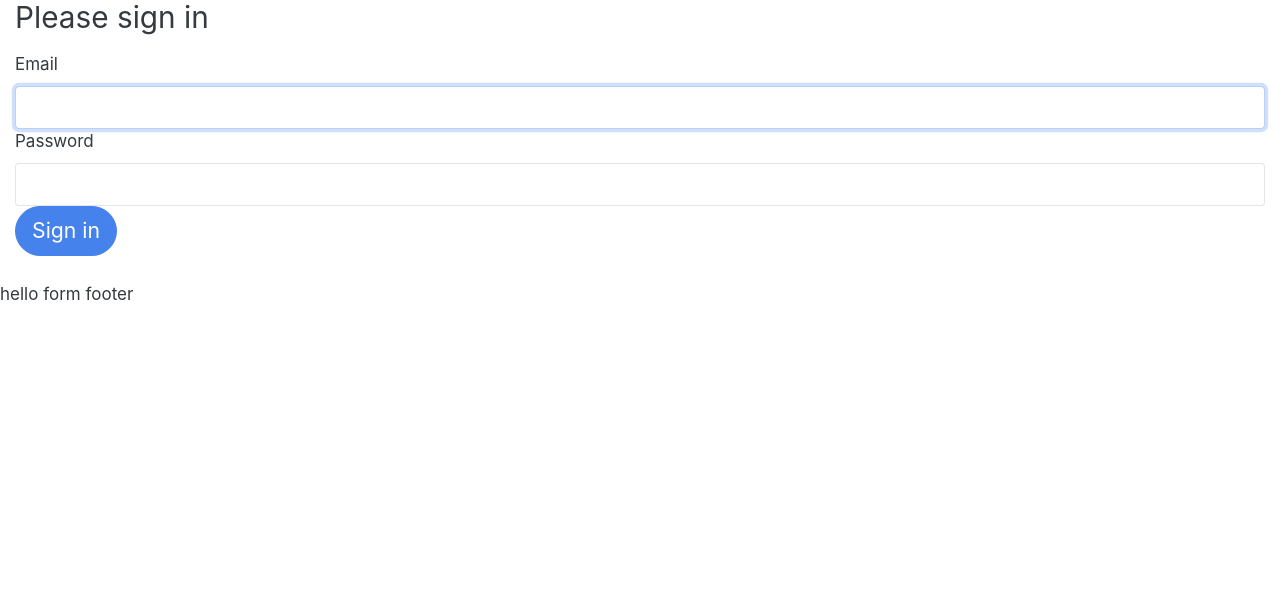
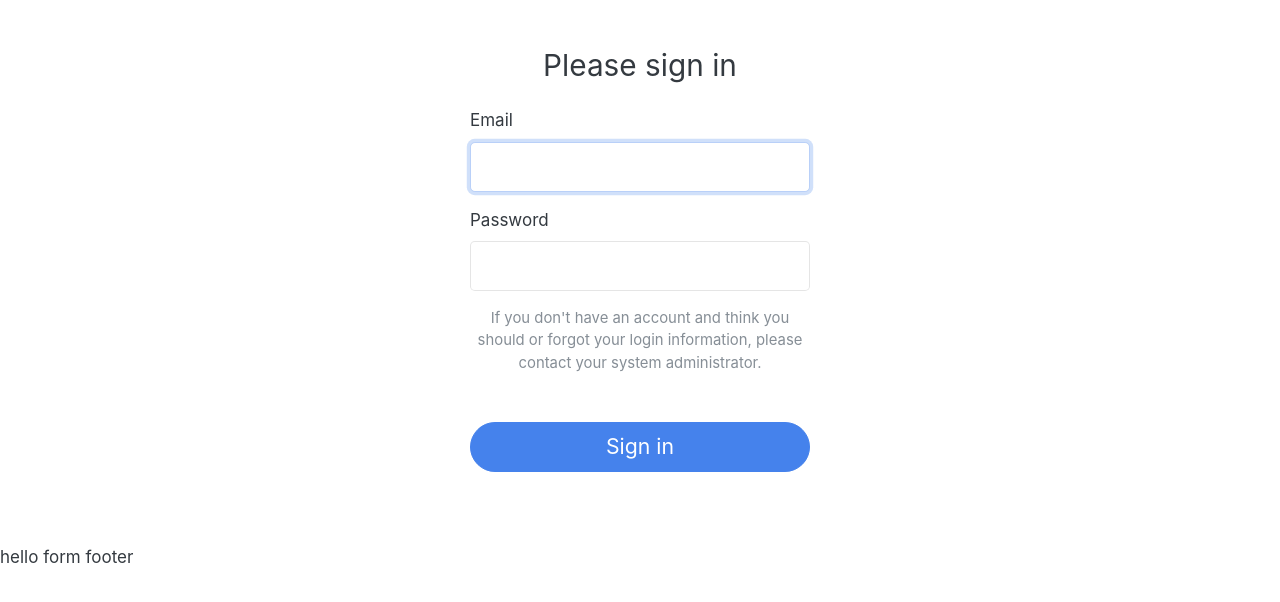
Before and after one commit to VeOb00/E4F-Symfony-CRUDwLogin-TeamProject, a Symfony app: template templates/security/login.html.twig in a window 1280 px wide. Shown: the part 57-659 px from the top of the page. Run offline with Twig, Linux system fonts and the light colour scheme; the template is opened without the code that fills it, so the values that code supplies are empty; some libraries are stand-ins or nearby versions.

Commit message:
fixed css of <p>tag, login style

```diff
--- a/templates/base.html.twig
+++ b/templates/base.html.twig
@@ -13,6 +13,7 @@
                 crossorigin="anonymous"></script>
         <link rel="stylesheet" href="https://stackpath.bootstrapcdn.com/bootswatch/4.5.2/litera/bootstrap.min.css">
         <link rel="stylesheet" href="{{ asset('/assets/css/admin.css') }}">
+        <link rel="stylesheet" href="{{ asset('assets/css/main.css') }}">
     {% endblock %}
 </head>
 <body>
--- a/templates/security/login.html.twig
+++ b/templates/security/login.html.twig
@@ -3,6 +3,9 @@
 {% block title %}Log in!{% endblock %}
 
 {% block body %}
+    <div class="container">
+
+        <div class="col-lg-4 mx-auto my-5">
             <form method="post">
                 {% if error %}
                     <div class="alert alert-danger">{{ error.messageKey|trans(error.messageData, 'security') }}</div>
@@ -13,16 +16,18 @@
                         You are logged in as {{ app.user.username }}, <a href="{{ path('app_logout') }}">Logout</a>
                     </div>
                 {% endif %}
-
-    <h1 class="h3 mb-3 font-weight-normal">Please sign in</h1>
+                <h1 class="h3 font-weight-normal text-center mb-4">Please sign in</h1>
+                <div class="form-group">
                     <label for="inputEmail">Email</label>
-    <input type="email" value="{{ last_username }}" name="email" id="inputEmail" class="form-control" required autofocus>
+                    <input type="email" value="{{ last_username }}" name="email" id="inputEmail" class="form-control form-control-lg"
+                           required autofocus>
+                </div>
+                <div class="form-group">
                     <label for="inputPassword">Password</label>
-    <input type="password" name="password" id="inputPassword" class="form-control" required>
-
-    <input type="hidden" name="_csrf_token"
-           value="{{ csrf_token('authenticate') }}"
-    >
+                    <input type="password" name="password" id="inputPassword" class="form-control form-control-lg" required>
+                </div>
+                <div class="form-group">
+                    <input type="hidden" name="_csrf_token" value="{{ csrf_token('authenticate') }}">
 
                     {#
                     Uncomment this section and add a remember_me option below your firewall to activate remember me functionality.
@@ -34,9 +39,16 @@
                         </label>
                     </div>
                     #}
-
-    <button class="btn btn-lg btn-primary" type="submit">
+                    <div class="small text-muted text-center">
+                        <p>If you don't have an account and think you should or forgot your login information, please contact your
+                            system administrator.</p>
+                    </div>
+                    <button class="btn btn-lg btn-primary my-5 btn-block" type="submit">
                         Sign in
                     </button>
+                </div>
+
             </form>
+        </div>
+    </div>
 {% endblock %}
--- a/templates/signatory/_form.html.twig
+++ b/templates/signatory/_form.html.twig
@@ -1,4 +1,4 @@
 {{ form_start(form) }}
     {{ form_widget(form) }}
-    <button class="btn">{{ button_label|default('Save') }}</button>
+    <button class="btn btn-outline-primary btn-block btn-lg col-md-4 my-3">{{ button_label|default('Sign') }}</button>
 {{ form_end(form) }}
```
Also changed, not shown: templates/pages/index.html.twig (+15 -15 lines), public/assets/css/main.css (added), templates/pages/singlepages/showbusiness.html.twig (line endings or trailing spaces). Lines whose indentation alone changed are shown as unchanged.
